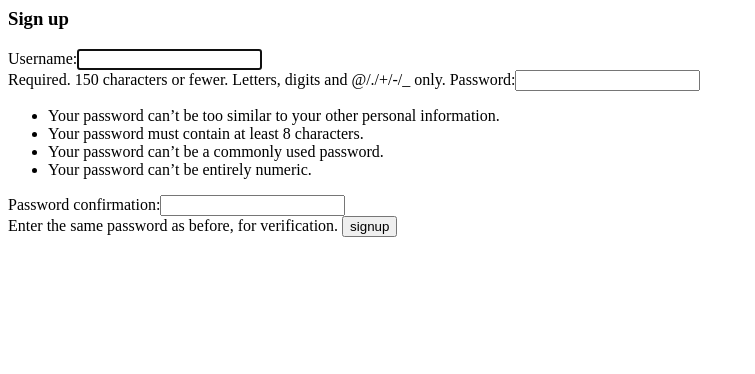
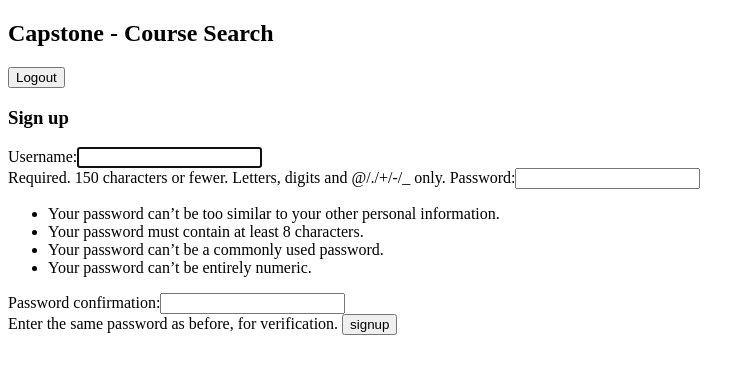
Before and after one commit to aerocat/CSC394-Project, a Django app: page /accounts/signup/ in a window 1280 px wide. Shown: the top 374 px of the page, without its empty margins (0-755 px from the left). Run offline with Django 3.2, Linux system fonts and the light colour scheme.

Commit message:
Updated accounts app to gain logout functionality. Modified templates accordingly, which now include a base template in the root of the project.

```diff
--- a/capstone/accounts/templates/accounts/login.html
+++ b/capstone/accounts/templates/accounts/login.html
@@ -1,3 +1,4 @@
+{% extends 'base_layout.html' %}
 {% block content %}
     <h3> Login </h3>
     <form class="form" action="{% url 'accounts:login' %}" method="post">
--- a/capstone/accounts/templates/accounts/signup.html
+++ b/capstone/accounts/templates/accounts/signup.html
@@ -1,3 +1,4 @@
+{% extends 'base_layout.html' %}
 {% block content %}
     <h3> Sign up </h3>
     <form class="form" action="/accounts/signup/" method="post">
--- a/capstone/accounts/urls.py
+++ b/capstone/accounts/urls.py
@@ -5,5 +5,6 @@ app_name = 'accounts'
 
 urlpatterns = [
     url(r'^signup/$', views.signup, name = "signup"),
-    url(r'^login/$', views.login, name = "login")
+    url(r'^login/$', views.login_view, name = "login"),
+    url(r'^logout/$', views.logout_view, name = "logout")
 ]
--- a/capstone/accounts/views.py
+++ b/capstone/accounts/views.py
@@ -1,24 +1,34 @@
 from django.shortcuts import render, redirect
 from django.contrib.auth.forms import UserCreationForm, AuthenticationForm
+from django.contrib.auth import login, logout
 
 # Allows users to create a new account
 def signup(request):
     if request.method == 'POST':
         form = UserCreationForm(request.POST)
         if form.is_valid():
-            form.save()
-            # log user in
+            user = form.save()
+            login(request, user)
             return redirect('LandingPage:index')
     else:
         form = UserCreationForm()
     return render(request, 'accounts/signup.html', {'form': form})
 
 # Allows users to login
-def login(request):
+def login_view(request):
     if request.method == 'POST':
         form = AuthenticationForm(data=request.POST)
         if form.is_valid():
+            user = form.get_user()
+            login(request, user)
             return redirect('LandingPage:index')
     else:
         form = AuthenticationForm()
     return render(request, 'accounts/login.html', {'form': form})
+
+# Allows users to logout
+def logout_view(request):
+    # Best practice: using POST requests to log users out
+    if request.method == 'POST':
+        logout(request)
+        return redirect('LandingPage:index')
--- a/capstone/capstone/settings.py
+++ b/capstone/capstone/settings.py
@@ -60,7 +60,7 @@ ROOT_URLCONF = 'capstone.urls'
 TEMPLATES = [
     {
         'BACKEND': 'django.template.backends.django.DjangoTemplates',
-        'DIRS': [],
+        'DIRS': ['templates'],
         'APP_DIRS': True,
         'OPTIONS': {
             'context_processors': [
--- /dev/null
+++ b/capstone/templates/base_layout.html
@@ -0,0 +1,24 @@
+{% load static from staticfiles %}
+
+<!DOCTYPE html>
+<html lang="en" dir="ltr">
+  <head>
+    <meta charset="utf-8">
+    <title> Capstone - Final Project </title>
+  </head>
+  <body>
+    <h2> Capstone - Course Search </h2>
+      <form class="logout-button" action="{% url 'accounts:logout' %}" method="post">
+        {% csrf_token %}
+        <button type="button"> Logout </button>
+      </form>
+      <!-- navbar will go here -->
+      {% block navbar %}
+      {% endblock %}
+
+      <!-- main content for each page will go here -->
+      {% block content %}
+      {% endblock %}
+
+  </body>
+</html>
```
Also changed, not shown: capstone/db.sqlite3.
